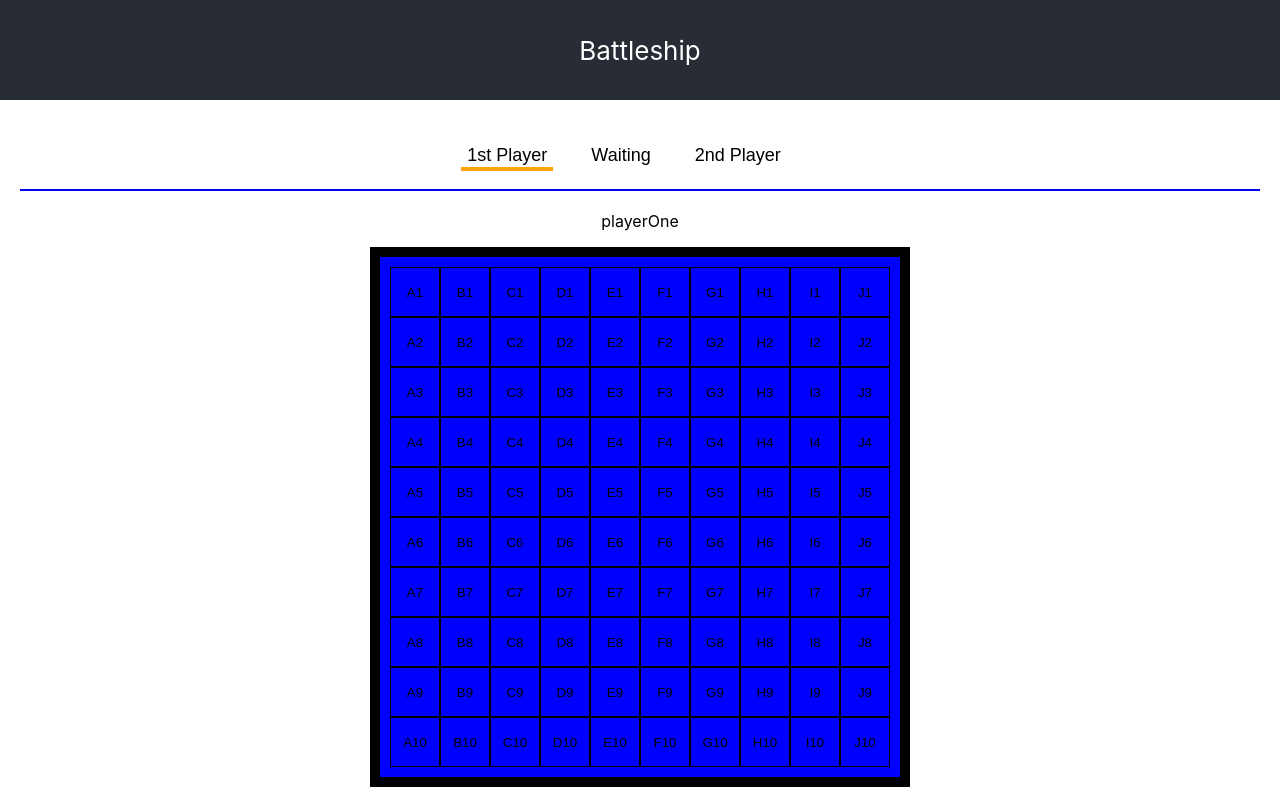
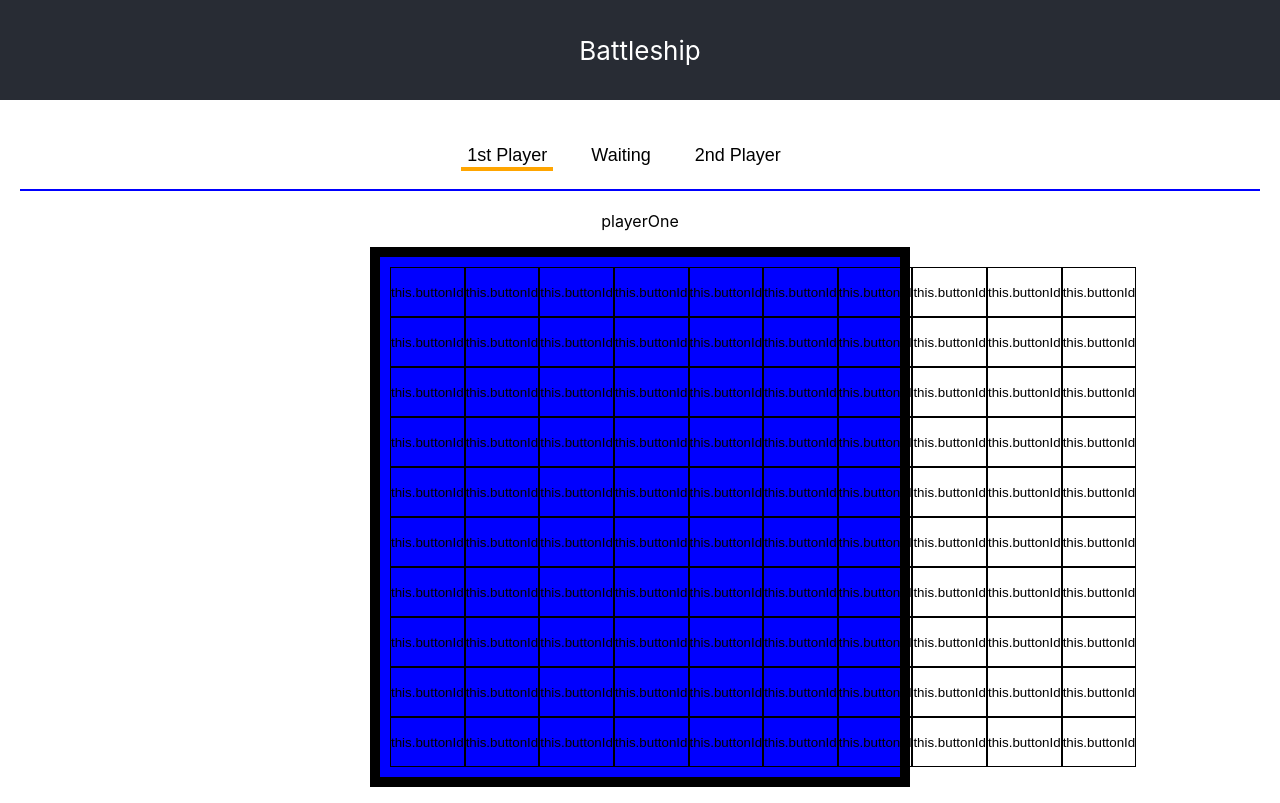
Before and after one commit to ymeynot45/Battle_Mock_testing, a React (Create React App) app: page / in a window 1280 px wide. Built offline with nearby package versions, Linux system fonts and the light colour scheme.

Commit message:
Broke some css but rebuilt some of it.  I need to get the buttons back into the cells."

```diff
--- /dev/null
+++ b/src/Button.css
@@ -0,0 +1,13 @@
+
+.cellButton{
+  background: none;
+  border: none;
+  padding: 0;
+  margin: 0;
+  height: 100%;
+  width: 100%;
+}
+
+.cellButton[disabled] {
+  background-color: Red;
+}
--- /dev/null
+++ b/src/Button.js
@@ -0,0 +1,28 @@
+/* eslint-disable no-unused-vars */
+import React, { useState } from 'react'
+import './Button.css'
+import PropTypes from 'prop-types'
+
+const Button = function (buttonId, className) {
+  this.buttonId = buttonId
+  this.className = (className + ' ' + 'cellButton')
+  console.log(this.className)
+  const [activated, setActivated] = React.useState(false)
+  return (
+    <button
+      className={this.className}
+      aria-pressed={activated ? 'true' : 'false'}
+      onClick={(e) =>
+        // setActivated(!activated)
+        e.currentTarget.setAttribute('disabled', true)
+        }>
+      this.buttonId
+    </button>
+  )
+}
+
+Button.PropTypes = {
+  buttonId: PropTypes.string.isRequired
+}
+
+export default Button
--- a/src/Cell.css
+++ b/src/Cell.css
@@ -1,19 +1,3 @@
-#squareWrapper {
-  display: flex;
-  background-color: blue;
-  min-height: 400px;
-  min-width: 400px;
-  height: 500px;
-  width: 500px;
-  list-style-type: none;
-  padding: 10px;
-  display: grid;
-  grid-template-rows: repeat(10, 1fr);
-  grid-template-columns: repeat(10, 1fr);
-  justify-self: center;
-  border: 10px solid black;
-}
-
 .boardCell{
   display: flex;
   border: 1px solid black;
@@ -22,16 +6,3 @@
   justify-content:center;
   padding: 0%;
 }
-
-.cellButton{
-  background: none;
-  border: none;
-  padding: 0;
-  margin: 0;
-  height: 100%;
-  width: 100%;
-}
-
-.cellButton[disabled] {
-  background-color: Red;
-}
--- a/src/Cell.js
+++ b/src/Cell.js
@@ -1,19 +1,22 @@
 import './Cell.css'
 import React from 'react'
 import PropTypes from 'prop-types'
+import Button from './Button.js'
 
 const Cell = function (cellId) {
   this.cellId = cellId
   this.cellRow = cellId.slice(1)
   this.cellCol = cellId.slice(0, 1)
-  const clickEffect = function (e) {
-    // const [, dispatch] = useReducer(reducer)
-    // dispatch({ type: this.cellId }
-    e.currentTarget.setAttribute('disabled', true)
-  }
+  this.className = ('row' + this.cellRow + ' ' + 'boardCell')
+  this.cellButton = (new Button(this.cellId, ('row' + this.cellRow)))
+  // const clickEffect = function (e) {
+  //   const [, dispatch] = useReducer(reducer)
+  //   dispatch({ type: this.cellId }
+  //   e.currentTarget.setAttribute('disabled', true)
+  // }
 
   return (
-  <li key={cellId} id={cellId} className={'row' + this.cellRow + ' ' + 'boardCell'} > <button className='cellButton' variant="text" onClick={(e) => clickEffect(e)}> {this.cellCol + this.cellRow}</button></li>
+  <li key={cellId} id={cellId} className={this.className}>{this.cellButton}</li>
   ) //
 }
 
```
